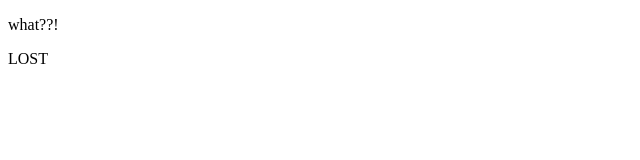
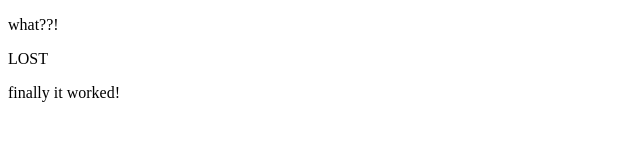
Before and after one commit to RehabKassim/web-dev, a plain HTML site: page site/index.html in a window 1280 px wide. Shown: the whole page, without its empty margins (0-640 px from the left). Drawn offline with Linux system fonts and the light colour scheme.

Commit message:
small addition to my page content

```diff
--- a/site/index.html
+++ b/site/index.html
@@ -7,4 +7,5 @@
 <body>
 <p>what??!</p>
 <p>LOST</p>
+<div>finally it worked!</div>
 </body>
```
